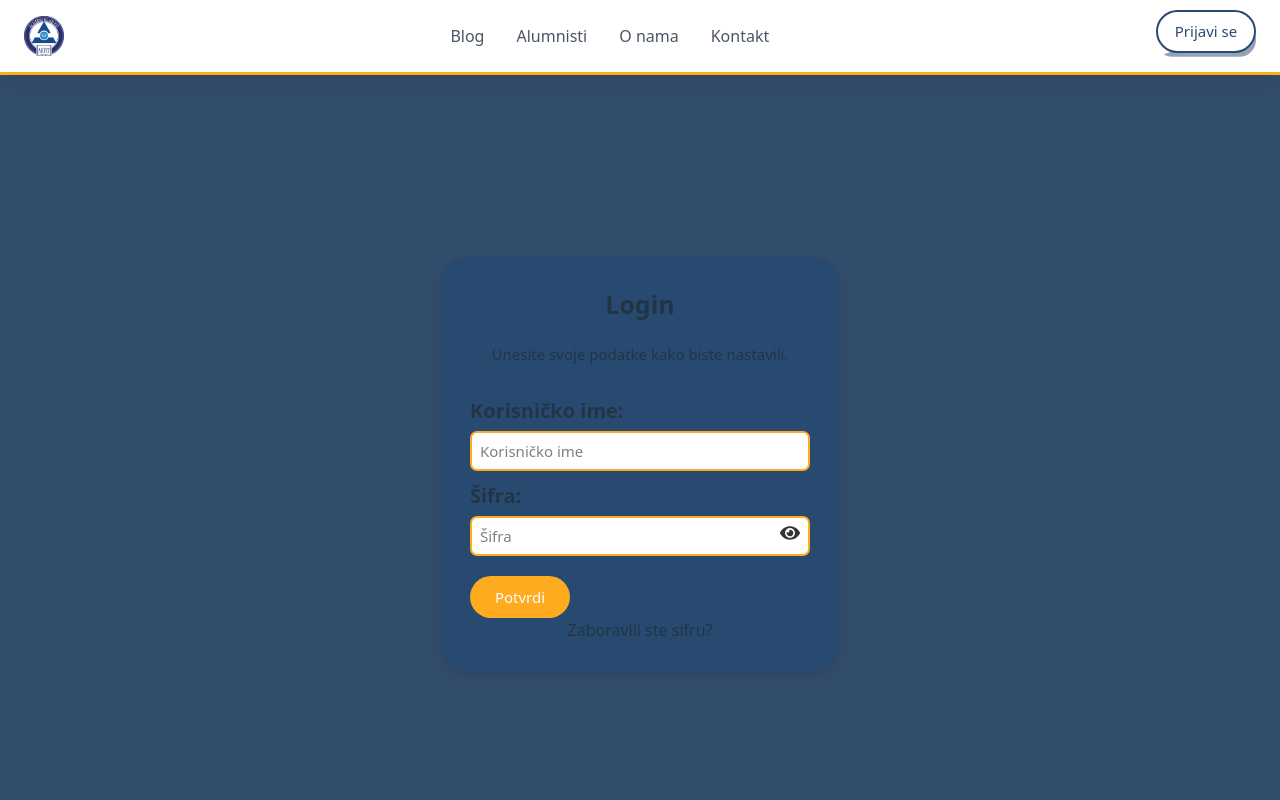
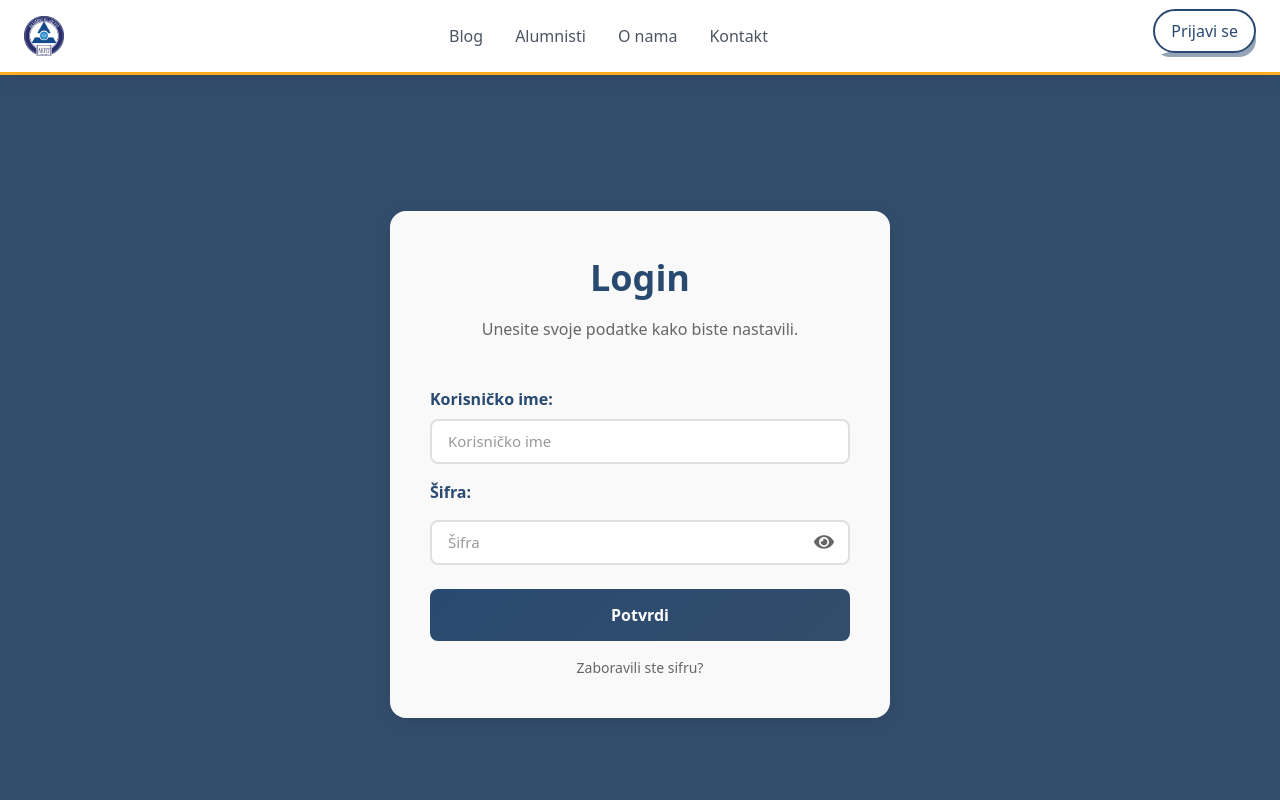
Before and after one commit to AdrianAdrovic-sudo/Alumni-Club, a React (Vite) app in the folder frontend/: page /Login in a window 1280 px wide. Shown: the top 800 px of the page. Built offline with nearby package versions, Linux system fonts and the light colour scheme.

Commit message:
Updated Login.css to match Contact design

```diff
--- a/frontend/src/css/Login.css
+++ b/frontend/src/css/Login.css
@@ -3,15 +3,16 @@
   display: flex;
   justify-content: center;
   align-items: center;
+  padding: 20px;
 }
 
 .login {
-  width: 400px;
+  width: 500px;
   max-width: 90%;
-  padding: 30px;
-  background-color: #294a70;
-  border-radius: 30px;
-  box-shadow: 0 4px 10px rgba(0,0,0,0.1);
+  padding: 40px;
+  background: #f9f9f9;
+  border-radius: 16px;
+  box-shadow: 0 4px 16px rgba(0, 0, 0, 0.08);
   display: flex;
   flex-direction: column;
   align-items: center;
@@ -19,14 +20,17 @@
 }
 
 .login h2 {
-  font-size: 25px;
-  margin-bottom: 20px;
-  font-weight: bold;
+  font-size: 36px;
+  color: #294a70;
+  margin-bottom: 12px;
+  font-weight: 700;
 }
 
 .login h4 {
-  font-size: 15px;
-  margin-bottom: 20px;
+  font-size: 16px;
+  color: #666;
+  margin-bottom: 30px;
+  font-weight: 400;
 }
 
 form {
@@ -37,25 +41,32 @@ form {
 }
 
 label {
-  margin-top: 10px;
-  font-weight: bold;
+  display: block;
+  margin-top: 16px;
+  margin-bottom: 8px;
+  font-weight: 600;
   text-align: left;
-  font-size: 20px;
+  font-size: 16px;
+  color: #294a70;
 }
 
 input {
-  padding: 8px;
-  margin-top: 5px;
-  border-radius: 7px;
-  border: 2px solid #ffab1f;
-  color: black;
+  width: 100%;
+  padding: 12px 16px;
+  border: 2px solid #e0e0e0;
+  border-radius: 8px;
+  font-size: 15px;
+  font-family: inherit;
+  transition: border-color 0.3s ease;
+  box-sizing: border-box;
+  color: #333;
   background-color: white;
-  height: 40px;
-  font-size: 15px;
+  height: 45px;
 }
 
 .login input::placeholder {
   font-size: 15px;
+  color: #999;
 }
 
 .login input:focus {
@@ -64,41 +75,62 @@ input {
 }
 
 button {
-  margin-top: 20px;
-  padding: 10px;
-  background-color: #ffab1f;
+  margin-top: 24px;
+  padding: 14px 32px;
+  background: linear-gradient(135deg, #294a70 0%, #324D6B 100%);
   color: white;
   border: none;
-  border-radius: 25px;
+  border-radius: 8px;
   cursor: pointer;
-  font-size: 15px;
-  width: 100px;
-  transition: width 1s, height 1s, background-color 2s;
+  font-size: 16px;
+  font-weight: 600;
+  width: 100%;
+  transition: all 0.3s ease;
 }
 
 button:hover {
-  background-color: #f8f7f5;
+  background: linear-gradient(135deg, #ffab1f 0%, #ff9500 100%);
+  transform: translateY(-2px);
+  box-shadow: 0 8px 16px rgba(255, 171, 31, 0.3);
+}
+
+.login p {
+  margin-top: 16px;
+  font-size: 14px;
+  color: #666;
+  cursor: pointer;
+  transition: color 0.3s ease;
+}
+
+.login p:hover {
   color: #ffab1f;
+  text-decoration: underline;
 }
 
 .toggleEye {
   position: absolute;
   top: 50%;
-  right: 10px;
+  right: 16px;
   transform: translateY(-50%);
   cursor: pointer;
-  color: #333;
+  color: #666;
   font-size: 20px;
+  transition: color 0.3s ease;
+}
+
+.toggleEye:hover {
+  color: #ffab1f;
 }
 
 .passwordContainer {
   position: relative;
   width: 100%;
+  margin-top: 8px;
 }
 
 .passwordContainer input {
   width: 100%;
-  padding-right: 40px;
+  padding-right: 45px;
   box-sizing: border-box;
-  height: 40px;
+  height: 45px;
 }
```
